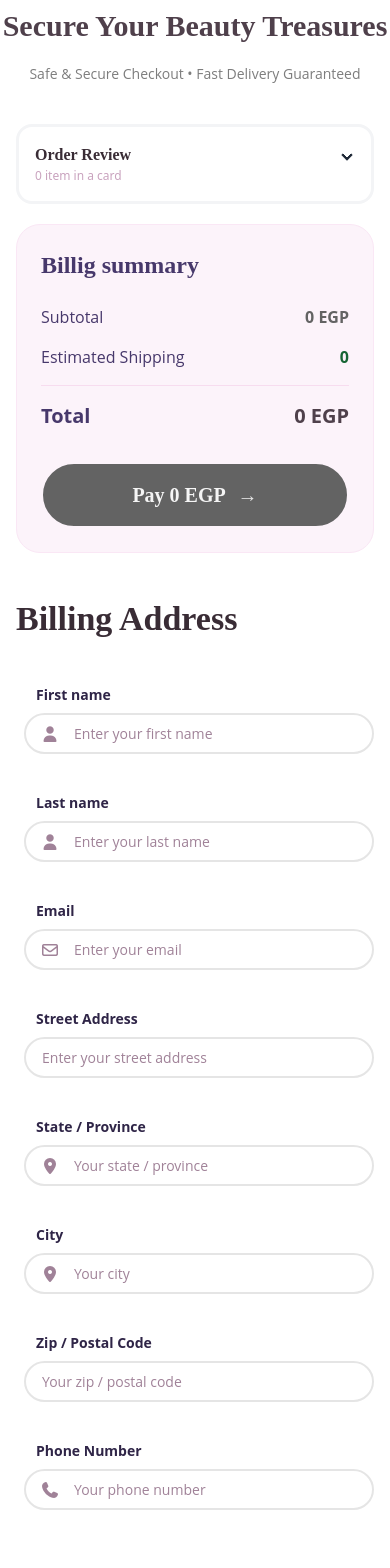
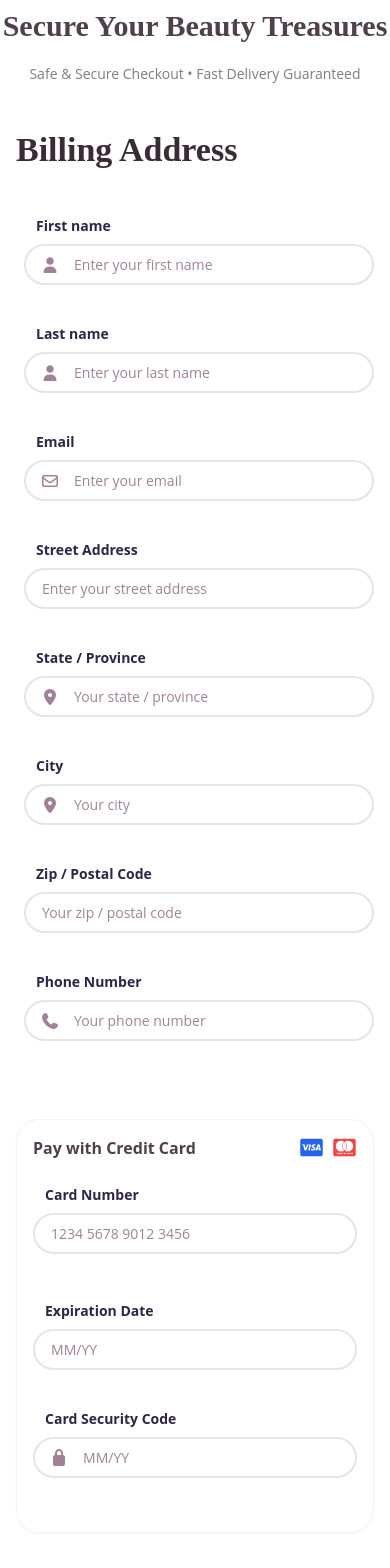
Before and after one commit to MariamHosini/React-Project, a React (Create React App) app: page /check-out in a window 390 px wide. Shown: the part 180-1748 px from the top of the page. Built offline with nearby package versions, Linux system fonts and the light colour scheme.

Commit message:
checkOut

```diff
--- a/src/components/check-out/checkOut.js
+++ b/src/components/check-out/checkOut.js
@@ -109,7 +109,7 @@ export default function CheckOut() {
           <div className="flex flex-col w-[100%] lg:grid lg:grid-cols-3 px-4 lg:px-0 gap-10 ">
             {/*left side */}
             <div
-              className="order-2 lg:order-1 w-[100%] lg:col-span-2 lg:rounded-3xl lg:border-[3px] lg:border-gray-100
+              className="order-1  w-[100%] lg:col-span-2 lg:rounded-3xl lg:border-[3px] lg:border-gray-100
                         dark:lg:border-2 dark:lg:border-dark-neutral-400 p-0 lg:p-10"
             >
               <h1
@@ -413,7 +413,7 @@ export default function CheckOut() {
             </div>
 
             {/*right side */}
-            <div className="lg:sticky lg:top-10 order-1 lg:order-2  lg:col-span-1 flex flex-col gap-3 ">
+            <div className="lg:sticky lg:top-10 order-3 lg:order-2  lg:col-span-1 flex flex-col gap-3 ">
               <div className="collapse collapse-arrow border-[3px] w-[100%]  border-gray-100 dark:border-2 dark:border-dark-neutral-400 mb-2">
                 <input type="checkbox" className="peer" />
                 <div className="collapse-title flex flex-col w-[100%] ">
@@ -549,7 +549,7 @@ export default function CheckOut() {
             </div>
             {/* Payment Method Section */}
             <div
-              className="col-span-2 order-3  border rounded-3xl lg:border-[3px] border-gray-100
+              className="col-span-2 order-2 lg:order-3  border rounded-3xl lg:border-[3px] border-gray-100
                         dark:lg:border-2 dark:border-dark-neutral-400  lg:p-8 shadow-sm"
             >
               <div className="flex flex-col gap-4">
```
